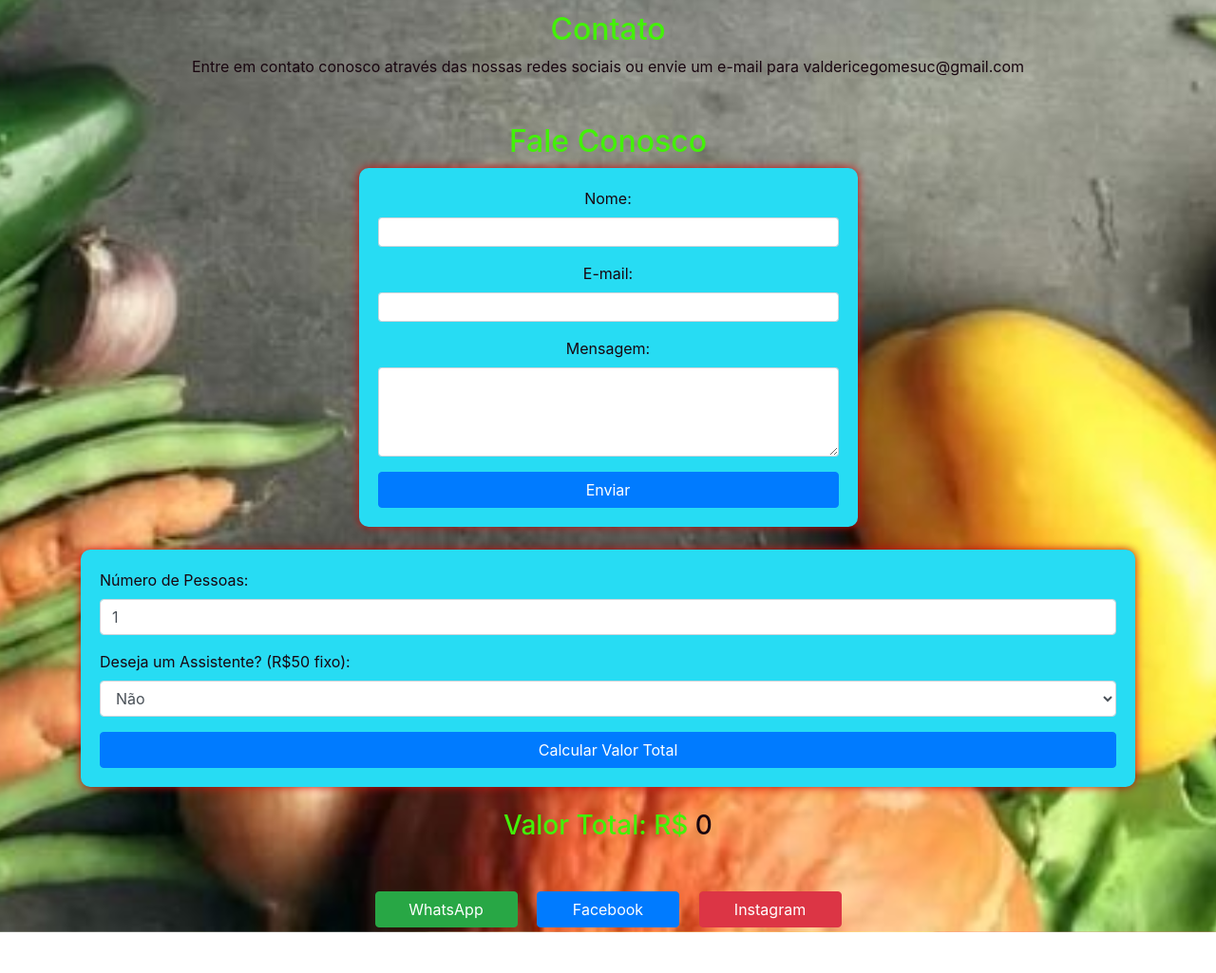
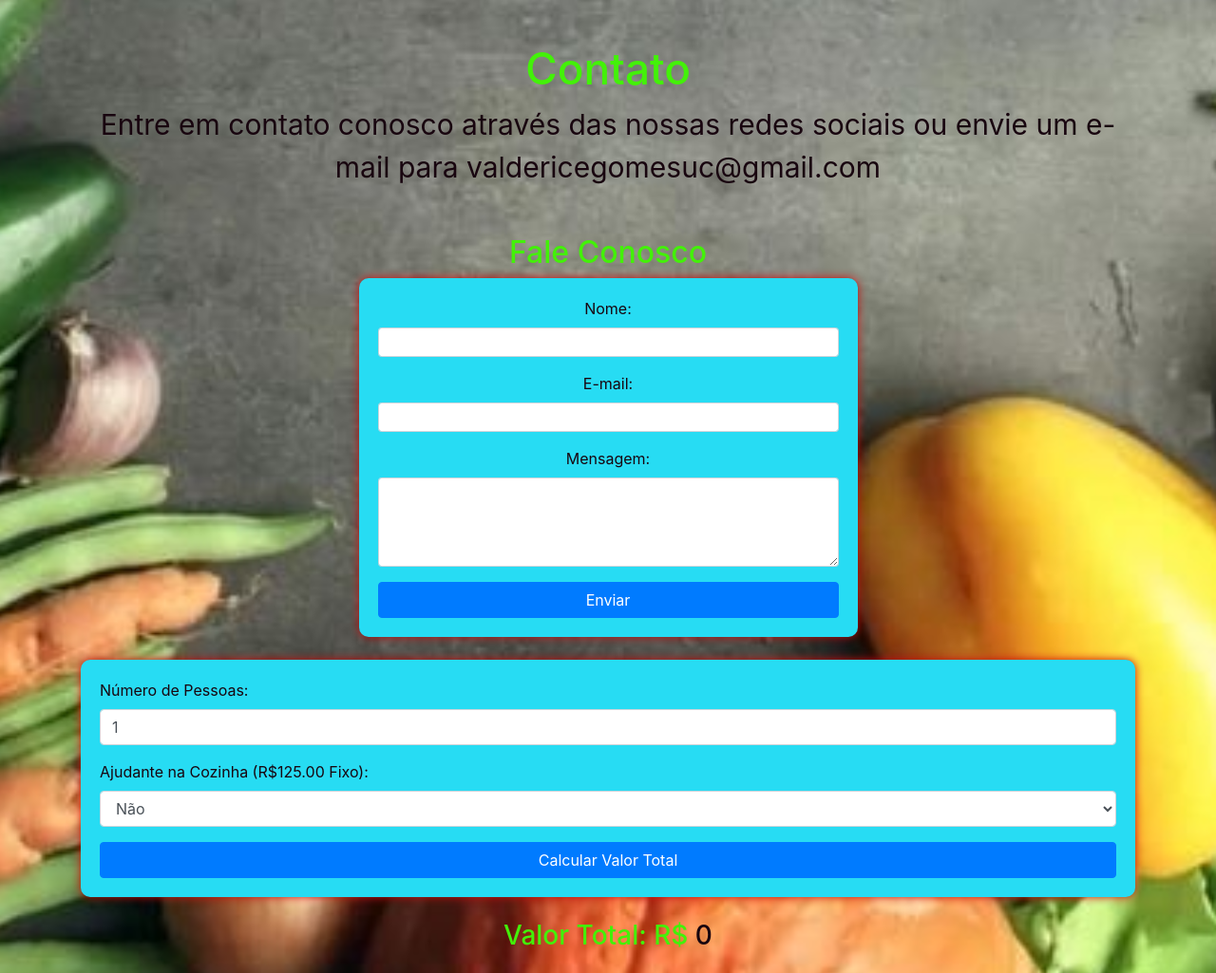
Before and after one commit to rayonny/restaurante, a website built with webpack: page index.html in a window 1280 px wide. Shown: the part 2114-3139 px from the top of the page at 95% size. Before the commit the page ends 3096 px from the top, so only its background shows below. Built offline with nearby package versions, Linux system fonts and the light colour scheme.

Commit message:
initial commit

```diff
--- a/css/style.css
+++ b/css/style.css
@@ -2,7 +2,7 @@ body {
   background-image: url('../img/fundo3.jpg');
   background-size: cover;
   background-position: center;
-  background-color: #f5077e;
+  background-color: #18050f;
 }
 
 h1 {
@@ -64,3 +64,14 @@ form {
   -webkit-background-clip: text;
   color: transparent !important; /* Adicione !important aqui */
 }
+/* No seu arquivo style.css */
+
+/* Estilize o título da seção de contato */
+h2.text-center {
+  font-size: 46px; /* Tamanho da fonte desejado */
+}
+
+/* Estilize o texto da seção de contato */
+p.text-center {
+  font-size: 30px; /* Tamanho da fonte desejado */
+}
--- a/index.html
+++ b/index.html
@@ -229,7 +229,7 @@
       <input type="number" class="form-control" id="people" min="1" value="1">
     </div>
     <div class="form-group">
-      <label for="assistant">Deseja um Assistente? (R$50 fixo):</label>
+      <label for="assistant">Ajudante na Cozinha (R$125.00 Fixo):</label>
       <select class="form-control" id="assistant">
         <option value="0">Não</option>
         <option value="50">Sim</option>
--- a/js/script.js
+++ b/js/script.js
@@ -1,4 +1,3 @@
-// scripts.js
 function calculateTotal() {
   const menuPrice = parseFloat(document.querySelector('input[name="menu"]:checked').value);
   const numberOfPeople = parseInt(document.getElementById('people').value);
```
